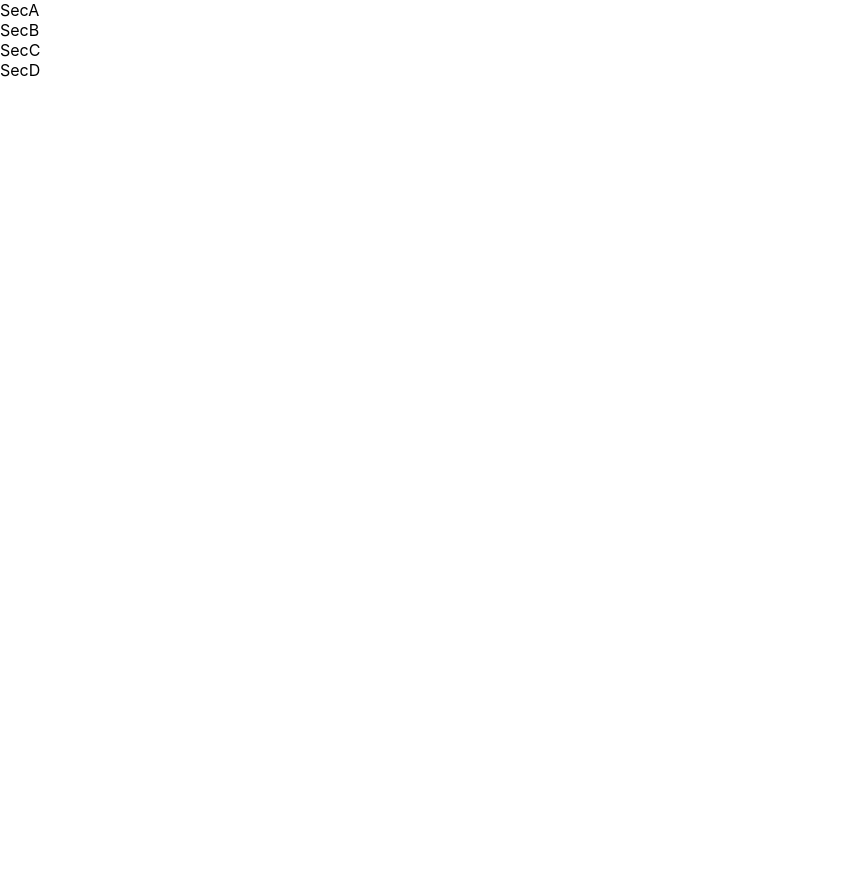
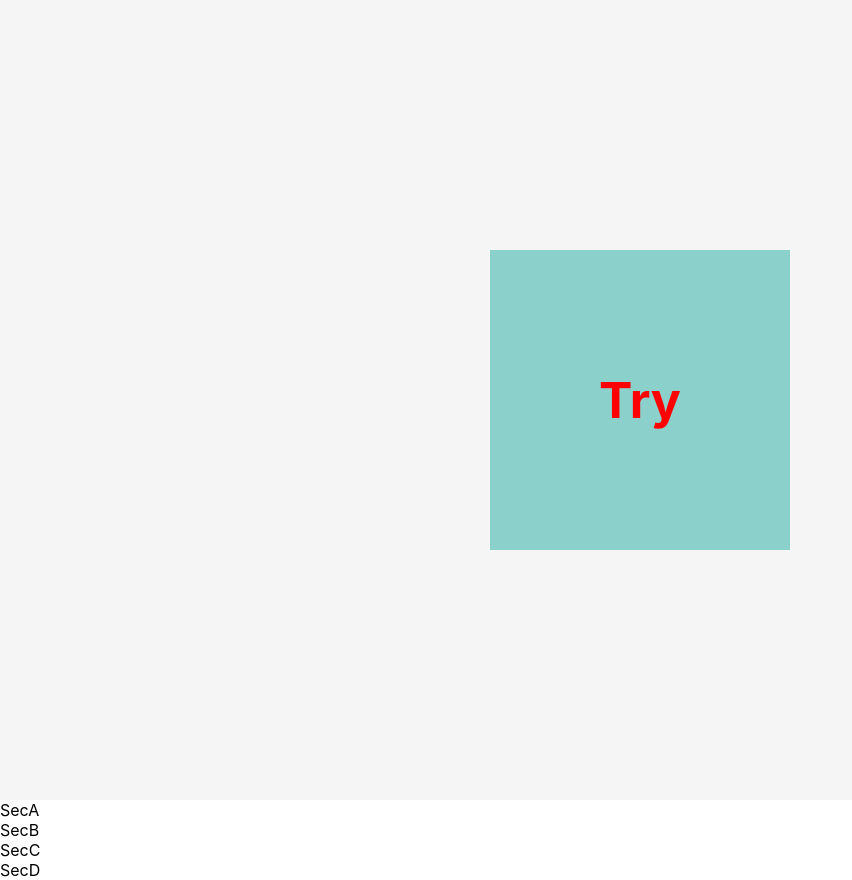
Before and after one commit to happiestt-talha/Scroll-Animation, a React (Create React App) app: page / in a window 1280 px wide. Shown: the whole page, without its empty margins (0-852 px from the left). Before the commit the page ends 800 px from the top, so only its background shows below. Built offline with nearby package versions, Linux system fonts and the light colour scheme.

Commit message:
Previous animations

```diff
--- a/src/App.js
+++ b/src/App.js
@@ -8,10 +8,9 @@ import SecD from "./sections/SecD";
 function App() {
     return (
         <>
-            {/* <div className={styles.App}>
-
-        <Try />
-      </div> */}
+            <div className={styles.App}>
+                <Try />
+            </div>
 
             <SecA />
             <SecB />
```
